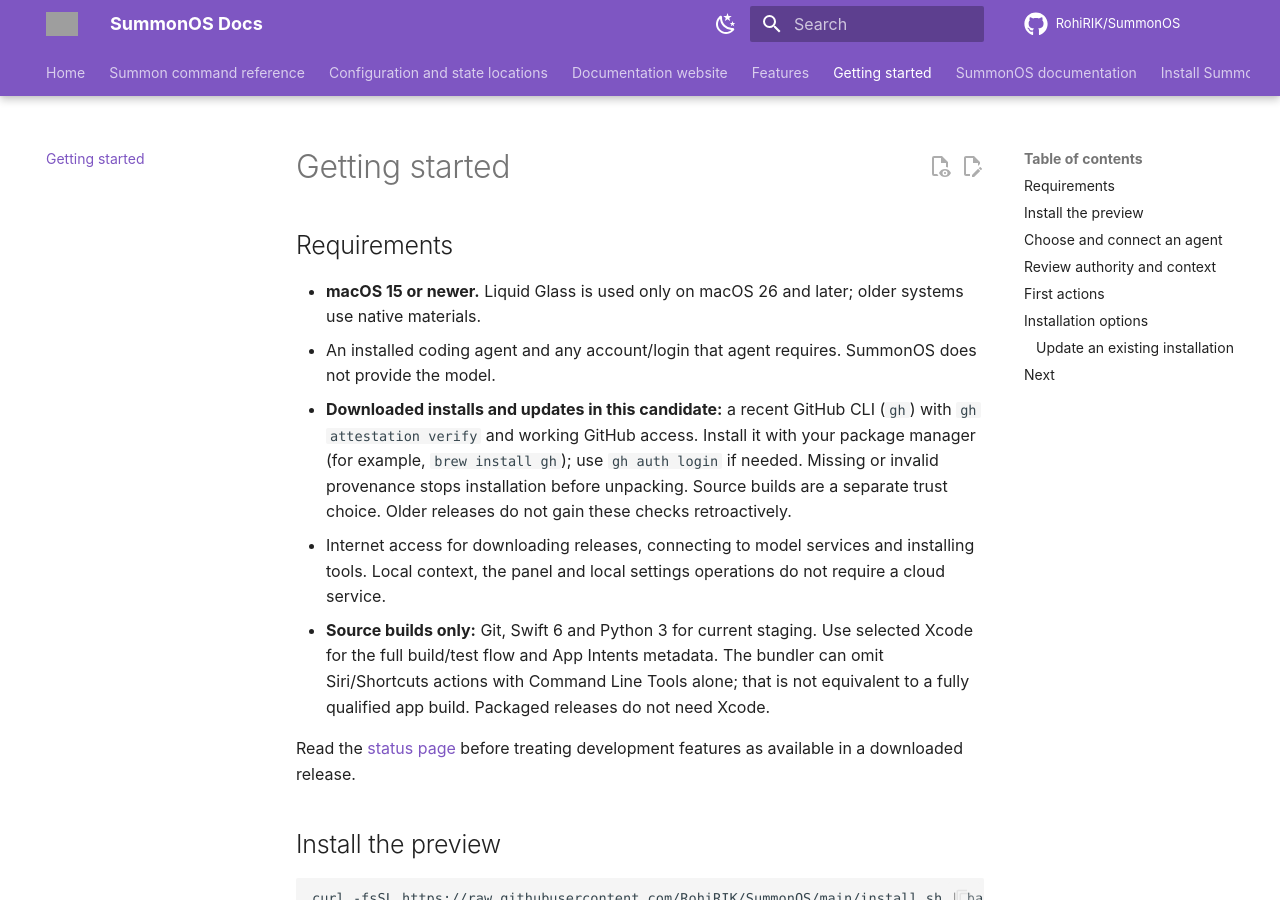
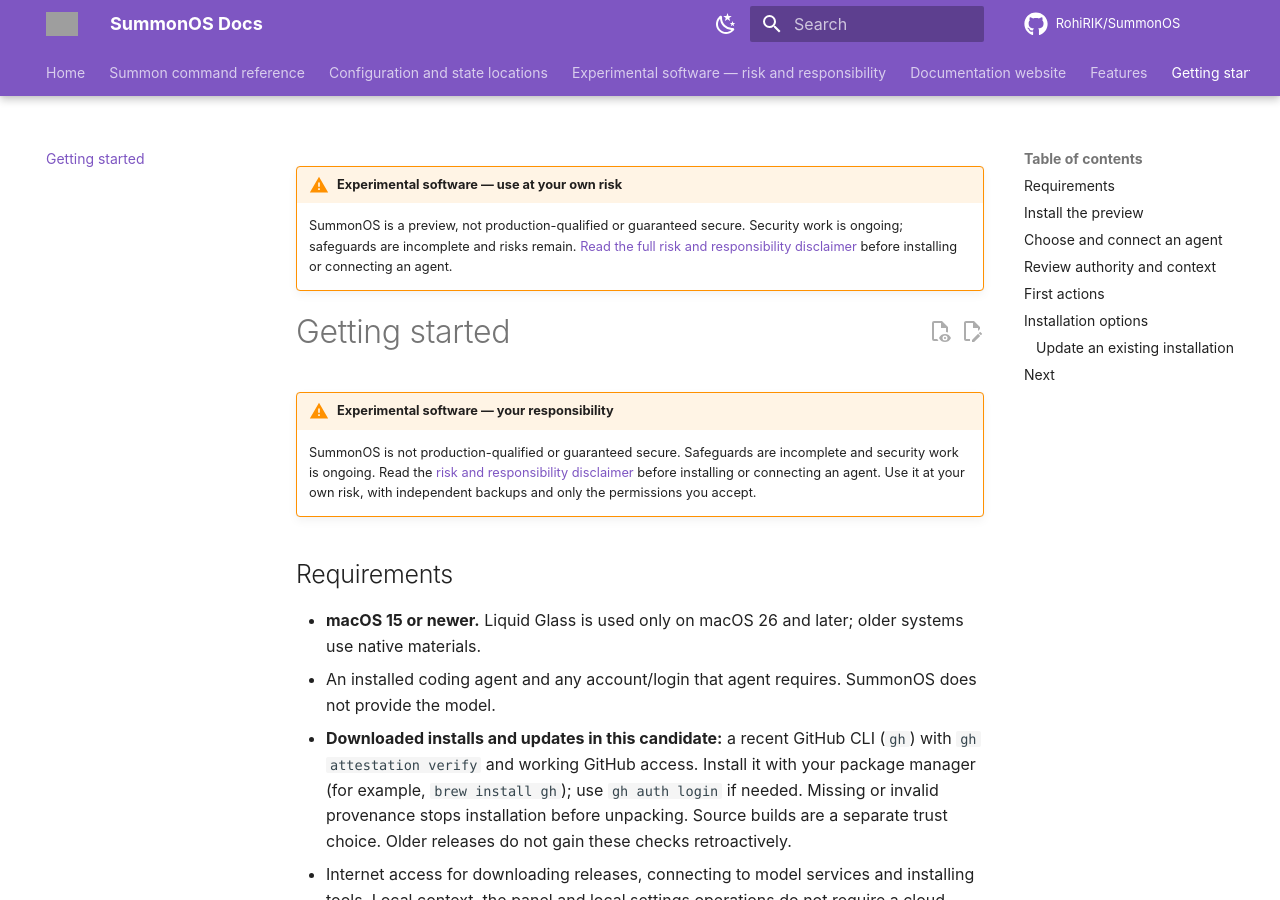
Before and after one commit to RohiRIK/SummonOS, an MkDocs documentation site: the page built from docs/getting-started.md, in a window 1280 px wide and 900 px high. Built offline with MkDocs 1.6.1 and Material for MkDocs 9.7.7, drawn with Linux system fonts in a browser that asks for light colours; comment, search, counter and statistics services are not loaded; some of the changed text lies outside the part shown; grey boxes are pictures that could not be loaded.

Commit message:
docs: add prominent experimental-risk disclaimer before public site update
Co-Authored-By: Hermes Agent <hermes@localhost>

```diff
--- a/docs/getting-started.md
+++ b/docs/getting-started.md
@@ -6,6 +6,11 @@
 ---
 
 # Getting started
+
+!!! warning "Experimental software — your responsibility"
+    SummonOS is not production-qualified or guaranteed secure. Safeguards are incomplete and security work
+    is ongoing. Read the [risk and responsibility disclaimer](disclaimer.md) before installing or connecting
+    an agent. Use it at your own risk, with independent backups and only the permissions you accept.
 
 ## Requirements
 
--- a/docs/theme/main.html
+++ b/docs/theme/main.html
@@ -4,6 +4,14 @@
   {% if page.is_homepage %}
     <a class="md-skip" href="#home-title">Skip to content</a>
   {% endif %}
+  {{ super() }}
+{% endblock %}
+
+{% block content %}
+  <aside class="admonition warning summon-preview-notice" role="note" aria-label="Experimental software warning">
+    <p class="admonition-title">Experimental software — use at your own risk</p>
+    <p>SummonOS is a preview, not production-qualified or guaranteed secure. Security work is ongoing; safeguards are incomplete and risks remain. <a href="{{ 'docs/disclaimer/' | url }}">Read the full risk and responsibility disclaimer</a> before installing or connecting an agent.</p>
+  </aside>
   {{ super() }}
 {% endblock %}
 
--- a/mkdocs.yml
+++ b/mkdocs.yml
@@ -53,7 +53,8 @@
 
 copyright: >-
   SummonOS · Native Mac tools, documented in the open.<br>
-  <em>Powered by caffeine and questionable life choices.</em>
+  <em>Powered by caffeine and questionable life choices.</em><br>
+  <a href="/docs/disclaimer/">Experimental software · Risk &amp; responsibility</a>
 
 extra:
   vercel_analytics: !ENV [VERCEL, false]
```
Also changed, not shown: docs/disclaimer.md (added, +66 -0 lines), docs/index.md (+1 -0 lines), docs/log.md (+1 -0 lines), 2 other files.
